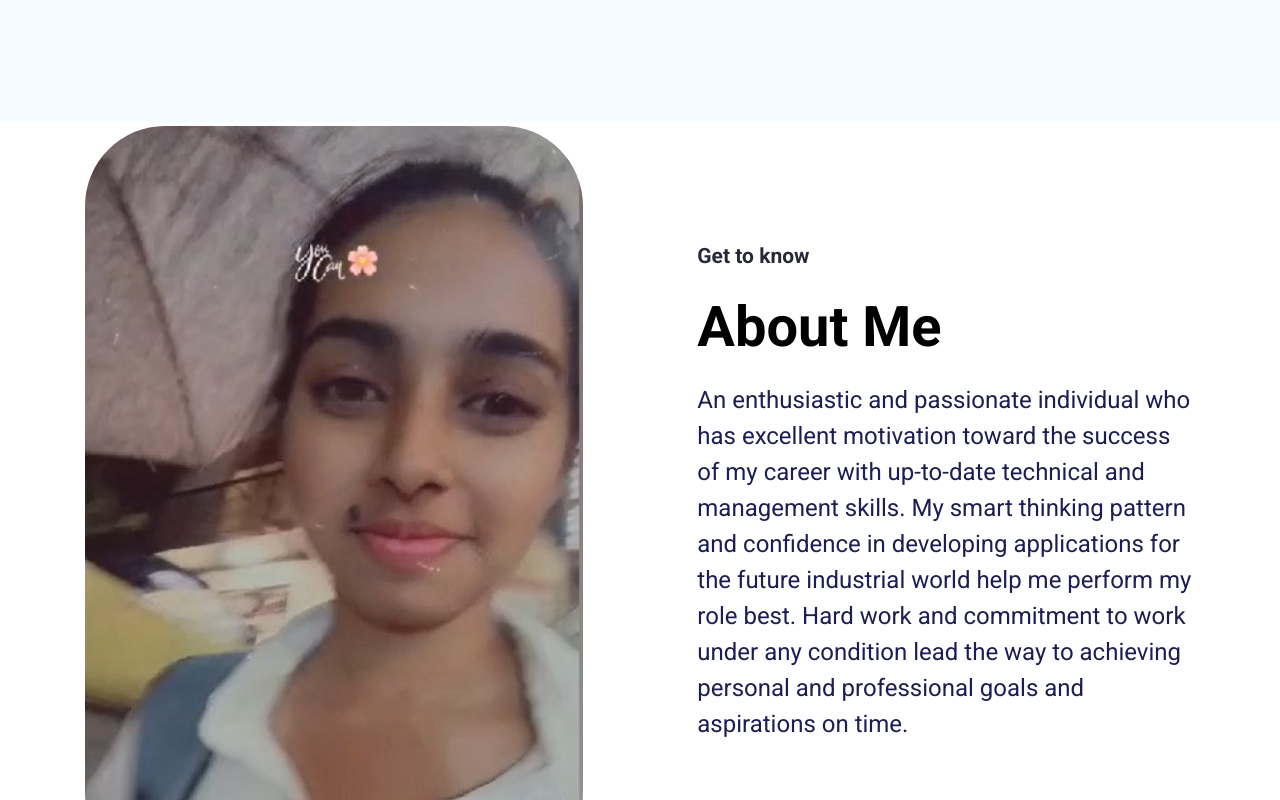
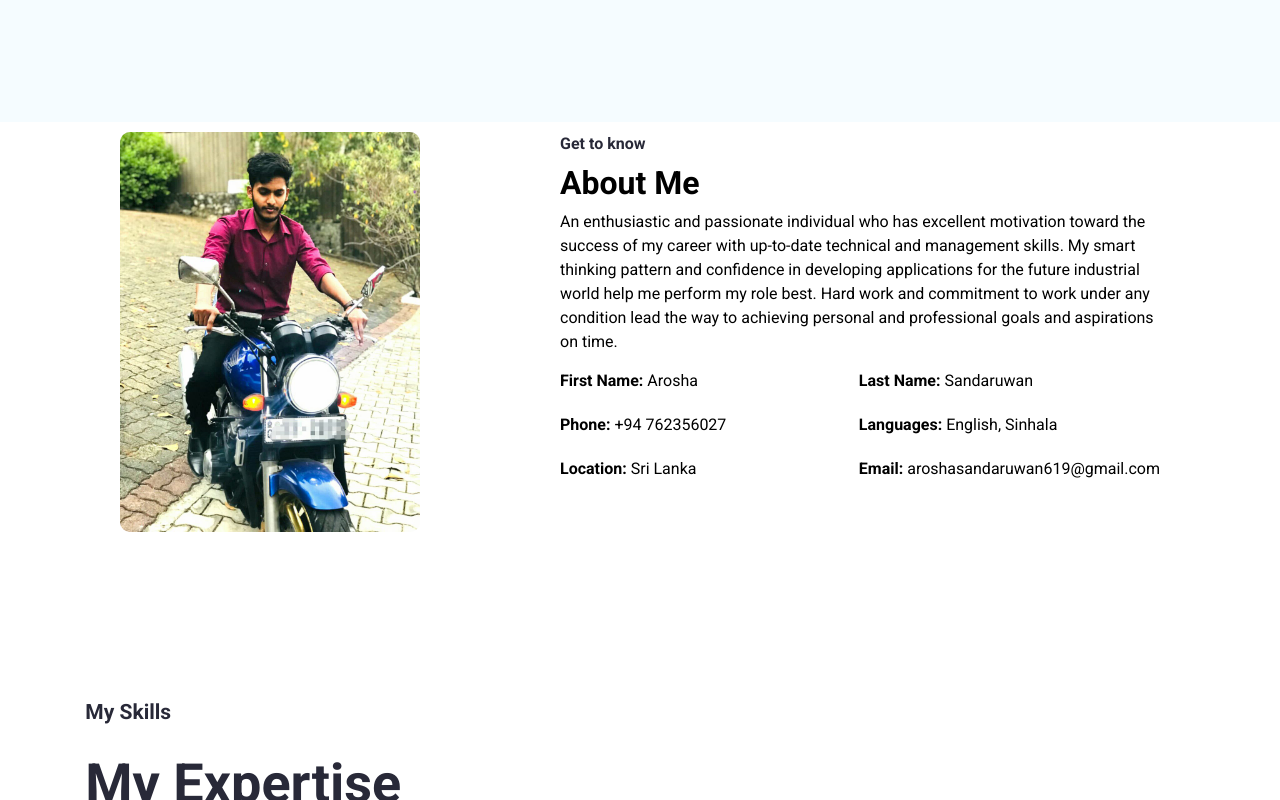
Before and after one commit to arosha619/My_Portfolio, a React (Create React App) app: page / in a window 1280 px wide. Shown: the part 780-1580 px from the top of the page. Built offline with nearby package versions, Linux system fonts and the light colour scheme.

Commit message:
about me section updated

```diff
--- a/src/App.css
+++ b/src/App.css
@@ -945,3 +945,94 @@ input[type="checkbox"] {
     transform: translate(-50%, -50%) rotate(360deg);
   }
 }
+
+/* about me */
+.about-section {
+  display: flex;
+  flex-wrap: wrap;
+  justify-content: center;
+  align-items: flex-start;
+  padding: 10px;
+}
+
+.about-section-img {
+  flex: 1 1 400px;
+  max-width: 300px;
+  margin-right: 140px; /* Increased margin for more gap */
+}
+
+.about-section-img img {
+  width: 100%;
+  border-radius: 10px;
+}
+
+.about-section-content {
+  flex: 2 1 500px;
+  max-width: 600px;
+}
+
+.about-section-content h1 {
+  font-size: 2.5rem;
+  margin-bottom: 10px;
+}
+
+.about-section-content .subtitle {
+  font-size: 1.2rem;
+  color: gray;
+  margin-bottom: 20px;
+}
+
+.about-section-content h2 {
+  font-size: 2rem;
+  margin-bottom: 10px;
+}
+
+.about-section-content p {
+  font-size: 1rem;
+  line-height: 1.5;
+  margin-bottom: 10px;
+}
+
+.about-section-content .info {
+  display: grid;
+  width: 100%;
+  grid-template-columns: 2fr auto ; /* Two columns */
+  gap: 10px; /* Space between columns */
+
+}
+
+.about-section-content .info p {
+  margin: 5px 0;
+}
+
+@media (max-width: 768px) {
+  .about-section {
+    flex-direction: column;
+    align-items: center;
+  }
+
+  .about-section-img {
+    margin: 0 0 20px 0;
+  }
+
+  .about-section-content {
+    max-width: 100%;
+    text-align: center;
+  }
+
+  .about-section-content h1 {
+    font-size: 2rem;
+  }
+
+  .about-section-content .subtitle {
+    font-size: 1rem;
+  }
+
+  .about-section-content h2 {
+    font-size: 1.5rem;
+  }
+
+  .about-section-content .info {
+    grid-template-columns: 1fr; /* Single column for smaller screens */
+  }
+}
--- a/src/Pages/Home/AboutMe.jsx
+++ b/src/Pages/Home/AboutMe.jsx
@@ -1,29 +1,46 @@
-export default function AboutMe() {
+import React from "react";
+
+const AboutSection = () => {
   return (
-    <section id="AboutMe" className="about--section">
-      <div className="about--section--img">
-        <img src="./img/wife.jpeg" alt="About Me" />
+    <div className="about-section">
+      <div className="about-section-img">
+        <img src="./img/arosha2.jpg" alt="About Me" />
       </div>
-      <div className="hero--section--content--box about--section--box">
-        <div className="hero--section--content">
-          <p className="section--title">Get to know</p>
-          <h1 className="skills-section--heading">About Me</h1>
-          <p className="hero--section-description">
-            An enthusiastic and passionate individual who has excellent
-            motivation toward the success of my career with up-to-date technical
-            and management skills. My smart thinking pattern and confidence in
-            developing applications for the future industrial world help me
-            perform my role best. Hard work and commitment to work under any
-            condition lead the way to achieving personal and professional goals
-            and aspirations on time.
+      <div className="about-section-content">
+      <p className="section--title">Get to know</p>
+      <h2 className="skills-section--heading">About Me</h2>
+        <p>
+          An enthusiastic and passionate individual who has excellent motivation
+          toward the success of my career with up-to-date technical and
+          management skills. My smart thinking pattern and confidence in
+          developing applications for the future industrial world help me
+          perform my role best. Hard work and commitment to work under any
+          condition lead the way to achieving personal and professional goals
+          and aspirations on time.
+        </p>
+        <div className="info">
+          <p>
+            <strong>First Name:</strong> Arosha
           </p>
-          <p className="hero--section-description">
-            {/* Lorem ipsum dolor sit amet consectetur adipisicing elit. Autem
-            officiis sit debitis omnis harum sed veniam quasi dicta accusamus
-            recusandae? */}
+          <p>
+            <strong>Last Name:</strong> Sandaruwan
+          </p>
+          <p>
+            <strong>Phone:</strong> +94 762356027
+          </p>
+          <p>
+            <strong>Languages:</strong> English, Sinhala
+          </p>
+          <p>
+            <strong>Location:</strong> Sri Lanka
+          </p>
+          <p>
+            <strong>Email:</strong> aroshasandaruwan619@gmail.com
           </p>
         </div>
       </div>
-    </section>
+    </div>
   );
-}
+};
+
+export default AboutSection;
```
